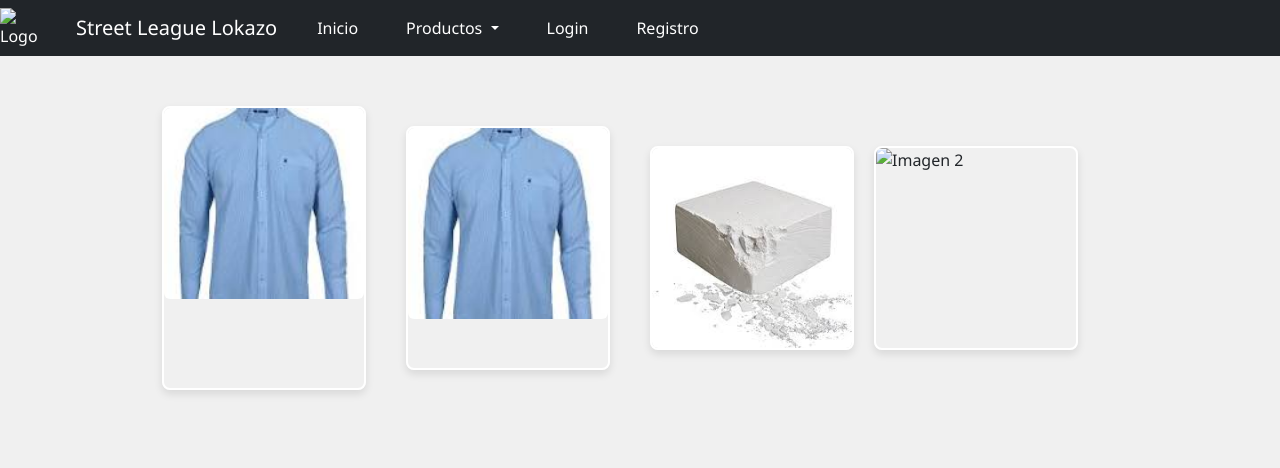
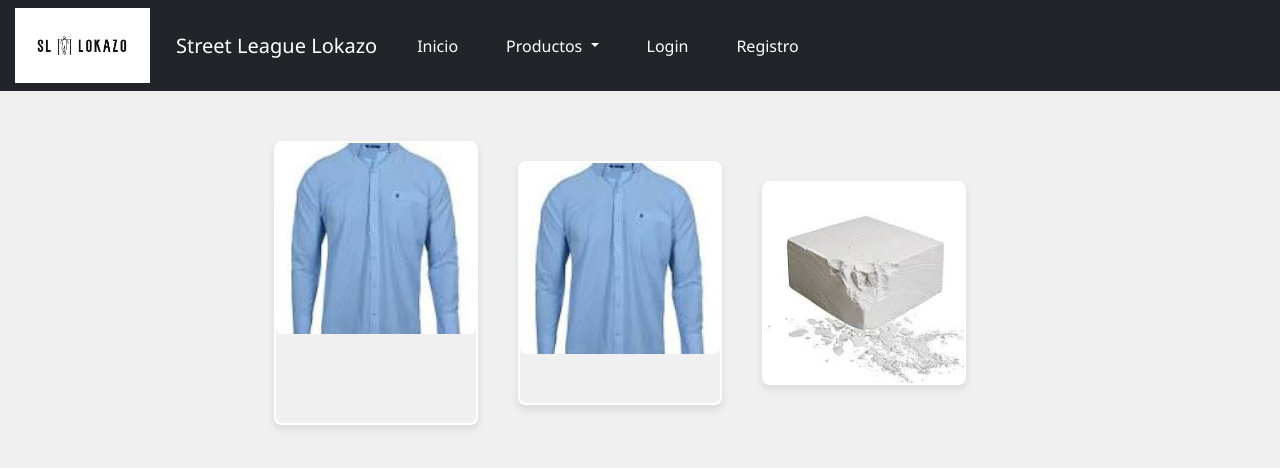
Before and after one commit to JosueDavidG/Gaes-8, a Django app: page /ropa in a window 1280 px wide. Shown: the top 468 px of the page. Run offline with Django 4.2, Linux system fonts and the light colour scheme; data comes from the database, SQL or seed files in the repository; both versions use the stored data as it was after the commit.

Commit message:
Logo y links del navbar
Falta crear el Footer y tenemos mas o menos los estilos de la pagina
Nos fata crear una pagina inicial pero ps con eso nos podemos ayudar un poco con chatgpt

```diff
--- /dev/null
+++ b/Equipos/static/css/estilosnavbar2.css
@@ -0,0 +1,4 @@
+.logo img {
+    width: 100px;
+    height:50px;
+}
--- /dev/null
+++ b/Equipos/static/css/stilosnavbar.css
@@ -0,0 +1,13 @@
+.logo img {
+    width: 150px;
+    height:75px;
+    padding-left: 15px;
+
+}
+.navbar-item {
+    align-items: center;
+    align-content:space-between;
+ }
+ .dropdown-menu :hover{
+    color:rgb(0, 0, 0)
+ }
--- a/Equipos/templates/Ropa.html
+++ b/Equipos/templates/Ropa.html
@@ -77,12 +77,7 @@
       </div>
   </div>
   {% endfor %}
-  <div class="gallery-item">
-      <img src="{{ imagen2.jpg }}" alt="Imagen 2">
-      <div class="image-overlay">
-          <div class="image-description">Descripción de la imagen 2 ASDJSADJLSAKLJDSAKLDJSALKDJLKSAJDKALSJDLAKSJD</div>
-      </div>
-  </div>
+
 
   <!-- Agrega más elementos de galería según sea necesario -->
 
--- a/Equipos/templates/navbar.html
+++ b/Equipos/templates/navbar.html
@@ -1,6 +1,10 @@
+{% load static %}
+<link rel="stylesheet" href="{% static 'css/stilosnavbar.css'%}">
+
+
 <nav class="navbar navbar-expand-md bg-dark navbar-dark">
     <div class="logo">
-        <img src="" alt="Logo">
+        <img src="{% static 'img/logo blanco.png' %}" alt="Logo" width="50px">
     </div>
     <a href="{% url 'index'%}" class="navbar-brand">Street League Lokazo</a>
 
@@ -11,9 +15,9 @@
     <div id="navb" class="navbar-collapse collapse hide">
         <ul class="nav navbar-nav ml-auto">
             {% if user.is_authenticated %}
-            <li class="navbar-item">
-                <a href="{% url 'logout'%}" class="nav-link">Logout</a>
-            </li>
+                <li class="navbar-item">
+                    <a href="{% url 'logout'%}" class="nav-link">Logout</a>
+                </li>
             {% else %}
             <li class="navbar-item">
                 <a href="" class="nav-link">Inicio</a>
@@ -23,8 +27,8 @@
                   Productos
                 </a>
                 <ul class="dropdown-menu">
-                  <li><a class="dropdown-item" href="#">ropa</a></li>
-                  <li><a class="dropdown-item" href="#">implementos deportivos</a></li>
+                  <li><a class="dropdown-item" href="{% url 'ropa' %}">ropa</a></li>
+                  <li><a class="dropdown-item" href="{% url 'deportivo' %}">implementos deportivos</a></li>
                 </ul>
             </li>
             <li class="navbar-item">
```
Also changed, not shown: Equipos/templates/navbar2.0.html (added, +51 -0 lines), Equipos/db.sqlite3, Equipos/media/prenda/download_I1SOzGZ.jpg (added), Equipos/media/prenda/download_xI73ZQ9.jpg (added), Equipos/media/prenda/magnesio.jpg (added), Equipos/static/img/Logo negro-blanco.png (added), Equipos/static/img/logo blanco.png (added), Equipos/static/img/logo.png (added).
